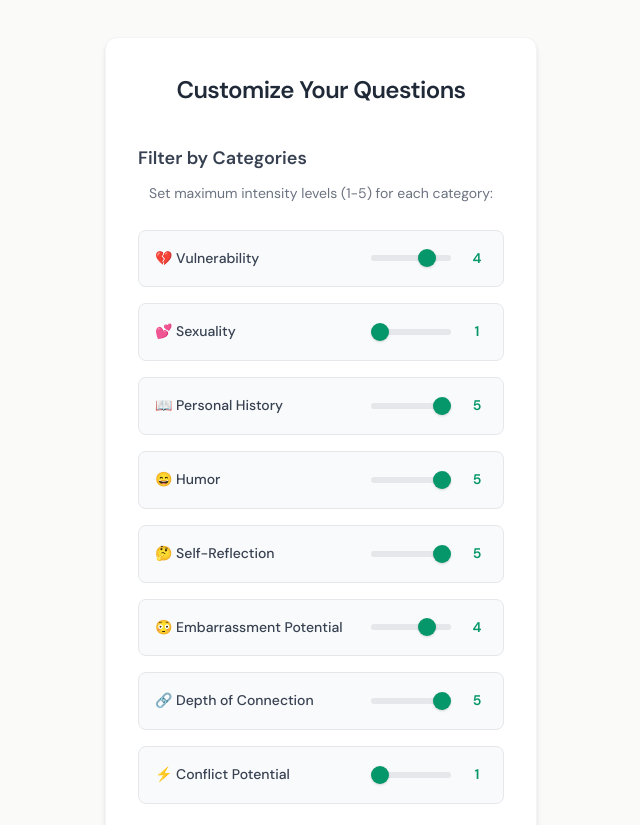
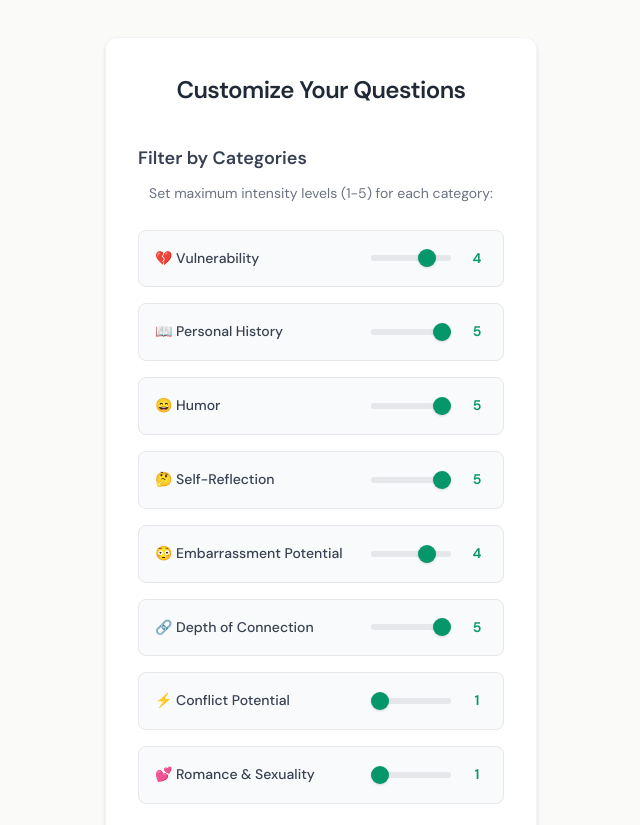
Before and after one commit to KyleProtho/Question-Cards, a plain HTML site: page index.html in a window 1280 px wide. Shown: the part 127-952 px from the top of the page, without its empty margins (319-959 px from the left). Drawn offline with Linux system fonts and the light colour scheme.

Commit message:
Update index.html

```diff
--- a/index.html
+++ b/index.html
@@ -36,12 +36,6 @@
                         </div>
 
                         <div class="filter-item">
-                            <label for="sexuality">💕 Sexuality</label>
-                            <input type="range" id="sexuality" min="1" max="5" value="1" class="filter-slider">
-                            <span class="filter-value">1</span>
-                        </div>
-
-                        <div class="filter-item">
                             <label for="personal-history">📖 Personal History</label>
                             <input type="range" id="personal-history" min="1" max="5" value="5" class="filter-slider">
                             <span class="filter-value">5</span>
@@ -74,6 +68,12 @@
                         <div class="filter-item">
                             <label for="conflict">⚡ Conflict Potential</label>
                             <input type="range" id="conflict" min="1" max="5" value="1" class="filter-slider">
+                            <span class="filter-value">1</span>
+                        </div>
+
+                        <div class="filter-item">
+                            <label for="sexuality">💕 Romance & Sexuality</label>
+                            <input type="range" id="sexuality" min="1" max="5" value="1" class="filter-slider">
                             <span class="filter-value">1</span>
                         </div>
                     </div>
```
